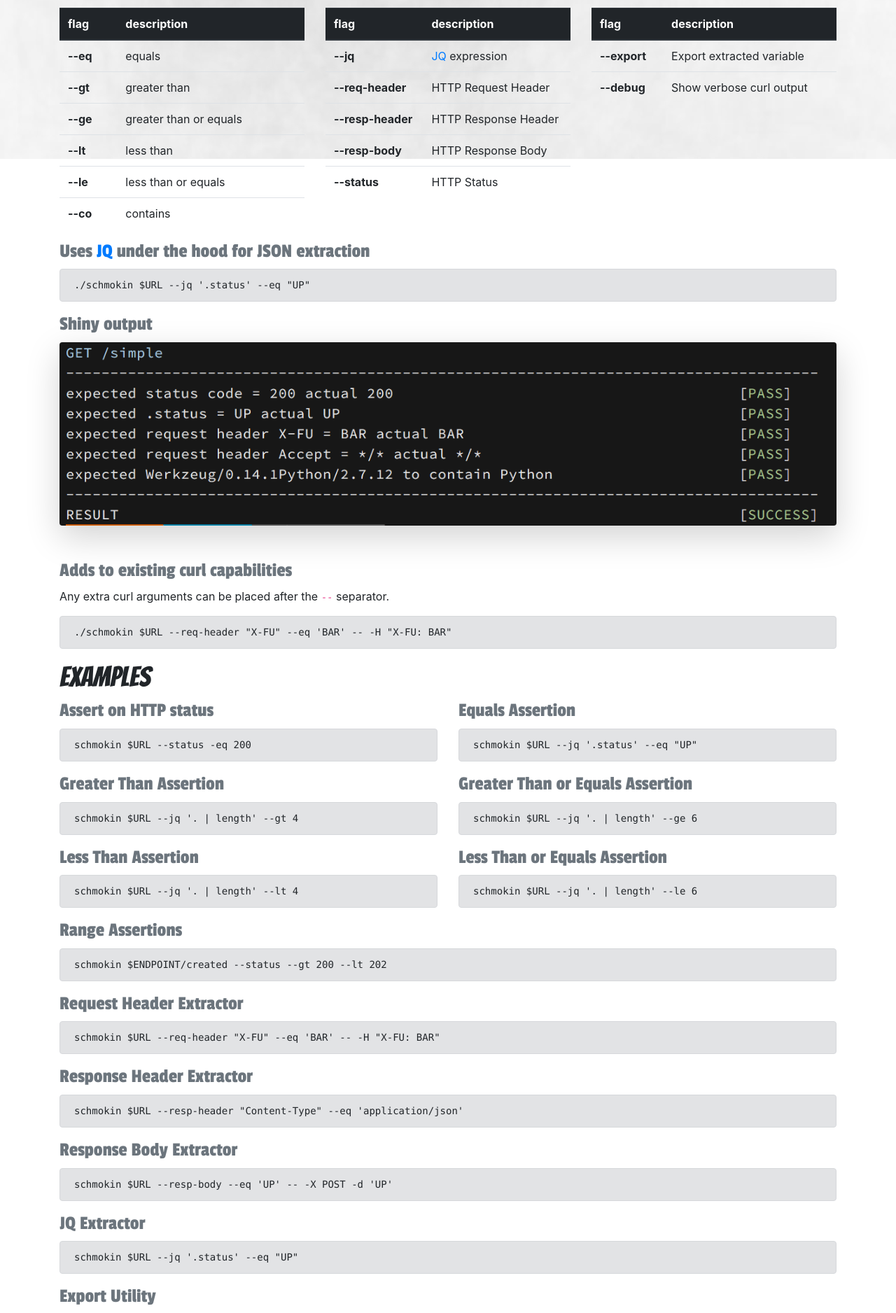
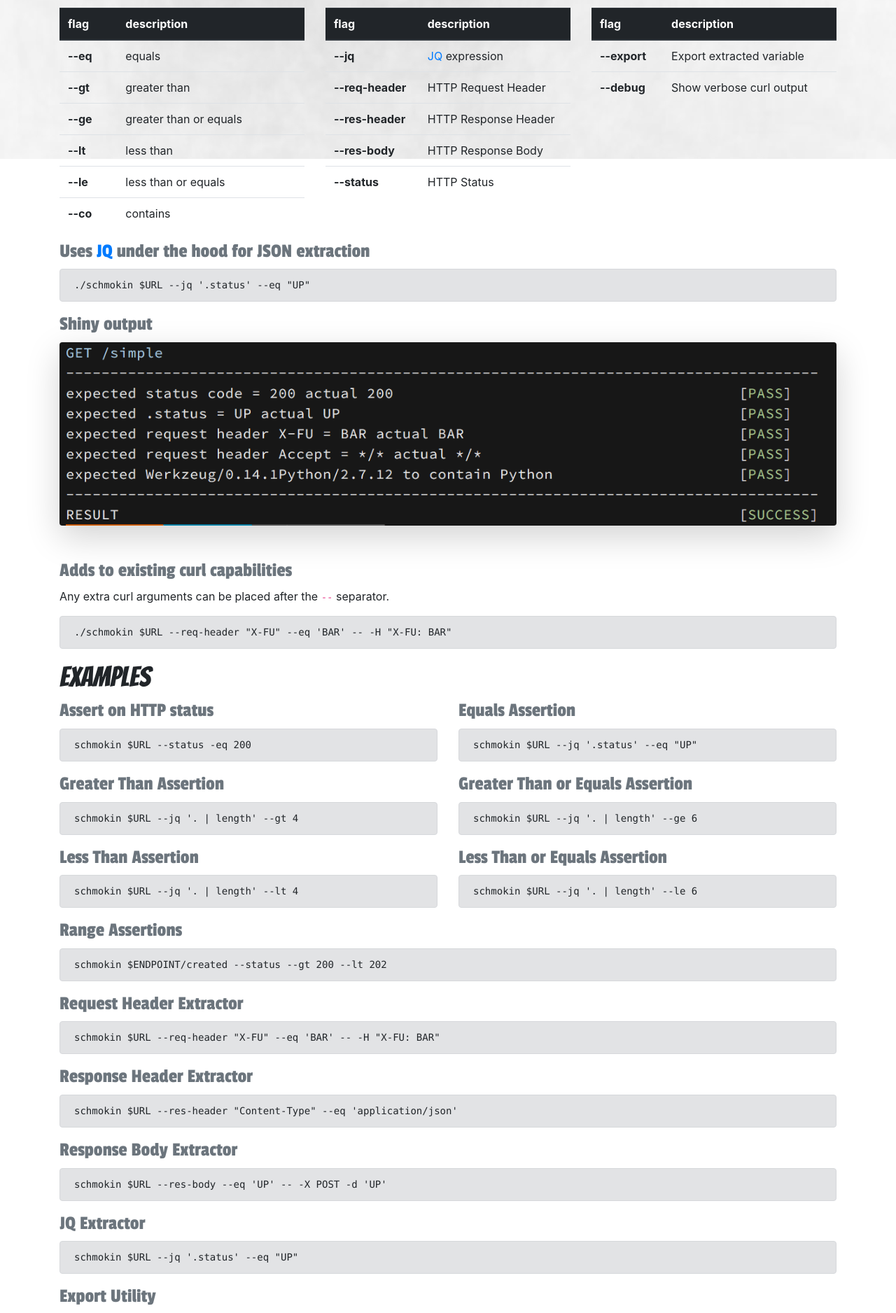
Before and after one commit to reaandrew/schmokin, a plain HTML site: page docs/index.html in a window 1280 px wide. Shown: the part 573-2449 px from the top of the page at 70% size. Drawn offline with Linux system fonts and the light colour scheme; animation ran at ten frames a second.

Commit message:
Updated README and documentation

```diff
--- a/docs/index.html
+++ b/docs/index.html
@@ -113,11 +113,11 @@
 						  <td>HTTP Request Header</td>
 						</tr>
 						<tr>
-						  <th scope="row">--resp-header</th>
+						  <th scope="row">--res-header</th>
 						  <td>HTTP Response Header</td>
 						</tr>
 						<tr>
-						  <th scope="row">--resp-body</th>
+						  <th scope="row">--res-body</th>
 						  <td>HTTP Response Body</td>
 						</tr>
 						<tr>
@@ -233,7 +233,7 @@
                         <div class="col">
                             <h3 class="text-secondary">Response Header Extractor</h3>
                             <div class="alert alert-secondary" role="alert">
-                                <pre class="mb-0"><code>schmokin $URL --resp-header "Content-Type" --eq 'application/json'</code></pre>
+                                <pre class="mb-0"><code>schmokin $URL --res-header "Content-Type" --eq 'application/json'</code></pre>
                             </div>
                         </div>
                     </div>
@@ -241,7 +241,7 @@
                         <div class="col">
                             <h3 class="text-secondary">Response Body Extractor</h3>
                             <div class="alert alert-secondary" role="alert">
-                                <pre class="mb-0"><code>schmokin $URL --resp-body --eq 'UP' -- -X POST -d 'UP'</code></pre>
+                                <pre class="mb-0"><code>schmokin $URL --res-body --eq 'UP' -- -X POST -d 'UP'</code></pre>
                             </div>
                         </div>
                     </div>
```
Also changed, not shown: 1 other file.
